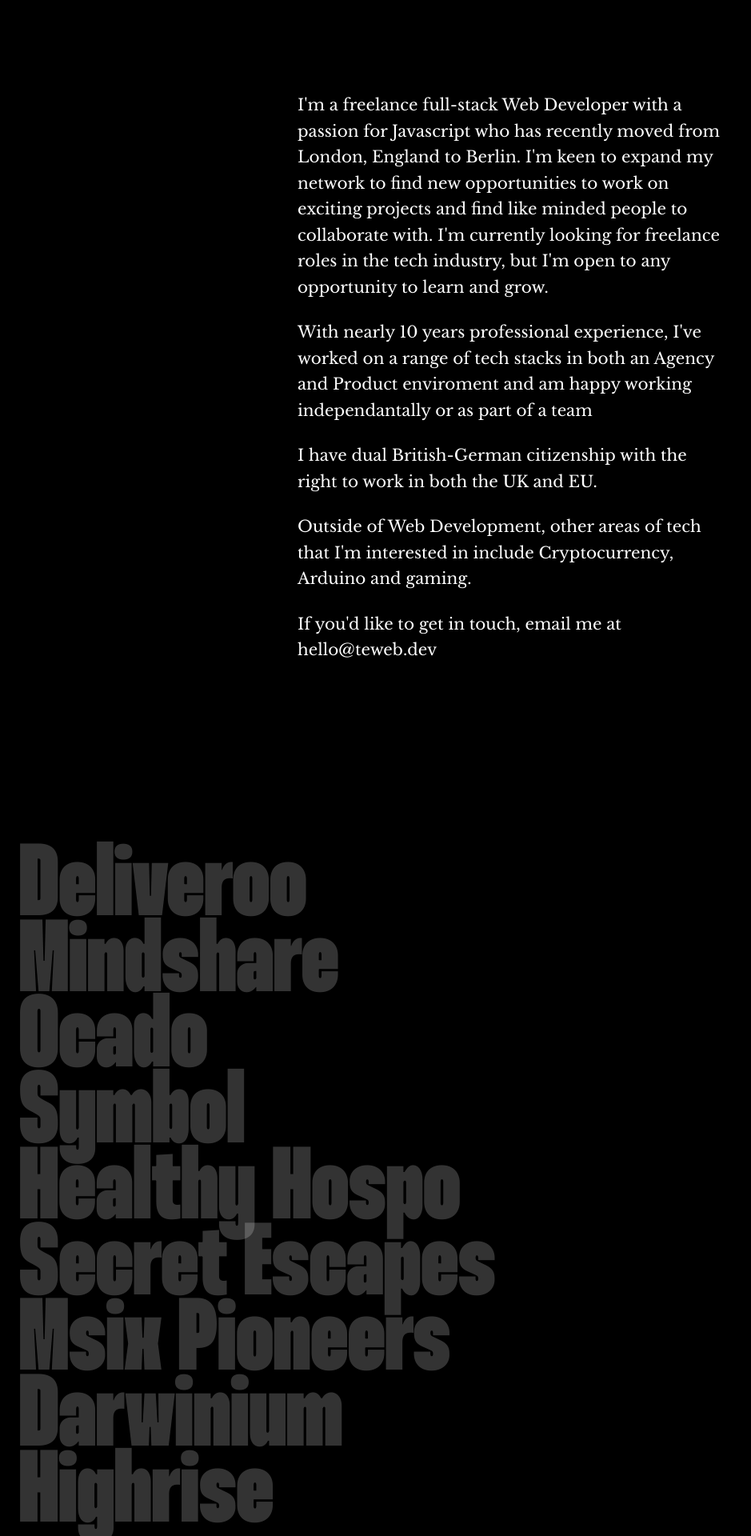
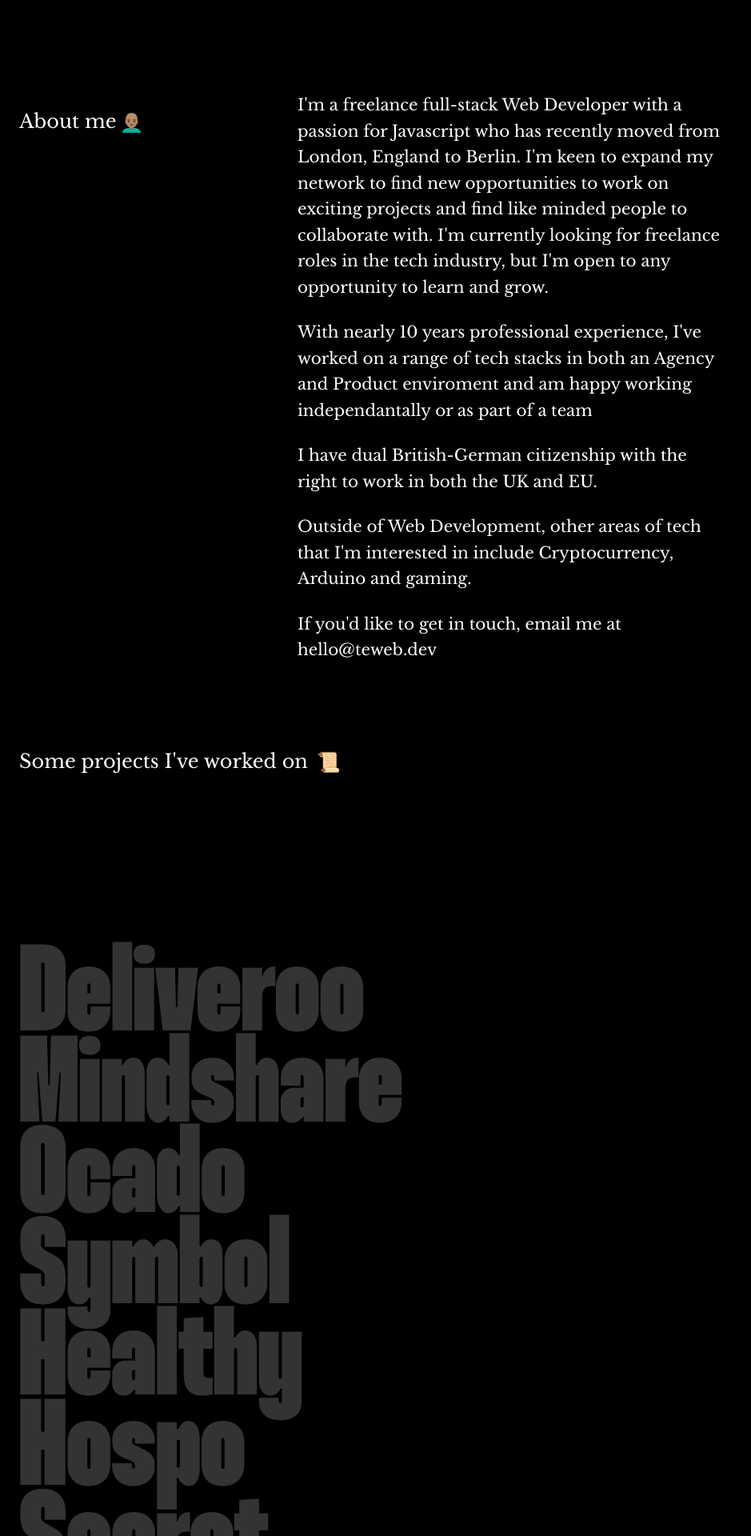
Before and after one commit to telliott22/teweb.dev, a Next.js app: page / in a window 1280 px wide. Shown: the part 840-2760 px from the top of the page at 80% size, without its empty margins (0-939 px from the left). Built offline with nearby package versions, Linux system fonts and the light colour scheme.

Commit message:
:construction: section titles

```diff
--- a/components/blocks/about.js
+++ b/components/blocks/about.js
@@ -33,10 +33,10 @@ export default function about({}){
         <section ref={textContainer}  className="min-h-screen  text-white relative z-10 font-serif flex flex-col md:flex-row md:justify-center md:items-center py-14 md:py-0">
 
             <Container>
-{/*
-                <div className="md:top-16 md:absolute md:left-6 pb-8  md:py-0">
-                    <h3 className="text-2xl">About</h3>
-                </div> */}
+
+                <div className="w-10/12 m-auto top-16 left-6 absolute">
+                    <h3 className="text-2xl text-white">About me<span className="relative top-[1px] left-1">👨🏽‍🦲</span></h3>
+                </div>
 
                 <div className="md:w-8/12 lg:w-6/12 m-auto">
 
--- a/components/blocks/projects.js
+++ b/components/blocks/projects.js
@@ -111,7 +111,7 @@ export default function Projects({}){
     function renderList(){
 
         return projects.map((project,index) => {
-            return <li className="font-display-head text-[10vw] leading-tightish opacity-20 hover:opacity-100 cursor-pointer" style={{fontVariationSettings: '"wght" 850'}} onMouseEnter={() => hoverListItem(index)} key={index}>{project.title}</li>
+            return <li className="font-display-head text-[12vw] leading-tightish opacity-20 hover:opacity-100 cursor-pointer" style={{fontVariationSettings: '"wght" 850'}} onMouseEnter={() => hoverListItem(index)} key={index}>{project.title}</li>
         })
     }
 
@@ -140,12 +140,12 @@ export default function Projects({}){
             <Container>
 
                 <div ref={ scrollContainer } className="relative flex flex-col">
-{/*
+
                     <div className="w-10/12 m-auto top-16 left-0 absolute">
-                        <h3 className="text-2xl text-white">Projects</h3>
-                    </div> */}
+                        <h3 className="text-2xl text-white">Some projects I've worked on <span className="relative top-[1px] left-1">📜</span></h3>
+                    </div>
 
-                    <div className="w-full md:w-6/12 py-48">
+                    <div className="w-full md:w-6/12 py-80">
 
                         <ul className="relative z-10 scew-3d">
 
--- a/components/blocks/tech.js
+++ b/components/blocks/tech.js
@@ -36,6 +36,10 @@ export default function Projects({}){
     return (
         <section className="min-h-screen bg-black text-black flex flex-col justify-center items-center z-10 relative">
 
+            <div className="w-10/12 m-auto top-16 left-6 absolute">
+                <h3 className="text-2xl text-white">Some tech I <span className="relative top-0 left-1">❤️</span></h3>
+            </div>
+
             <div>
 
                 <Marquee {...marqueeConfig}>
```
